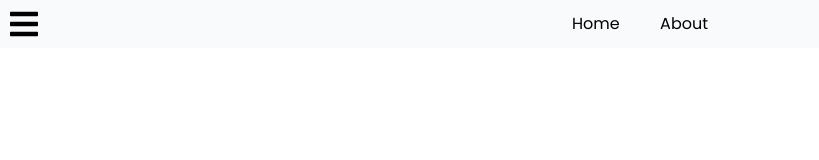
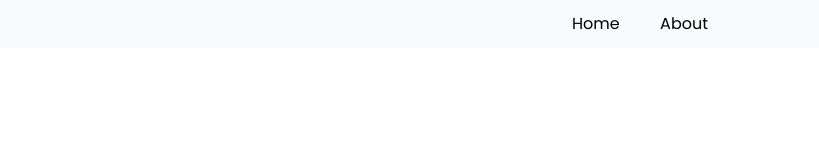
Before and after one commit to Amaterasu10/react-portfolio-vite, a React (Vite) app: page / in a window 1280 px wide. Shown: the top 160 px of the page, without its empty margins (0-819 px from the left). Built offline with nearby package versions, Linux system fonts and the light colour scheme.

Commit message:
temporarily disabled the menu bar since its not functional yet

```diff
--- a/src/components/TopNav.jsx
+++ b/src/components/TopNav.jsx
@@ -5,9 +5,11 @@ import { Link } from 'react-router-dom';
 export default function TopNav() {
   return (
     <nav className='flex relative bg-slate-50'>
-      <div className='inline-block p-2 absolute'>
-        <FaBars size="2em" className='hover:cursor-pointer hover:bg-slate-200'/>
-      </div>
+      { false &&
+        <div className='inline-block p-2 absolute'>
+          <FaBars size="2em" className='hover:cursor-pointer hover:bg-slate-200'/>
+        </div>
+      }
       <ul className='nav__ul h-fit p-3'>
 
         <li className='inline-block hover:bg-slate-200'>
```
